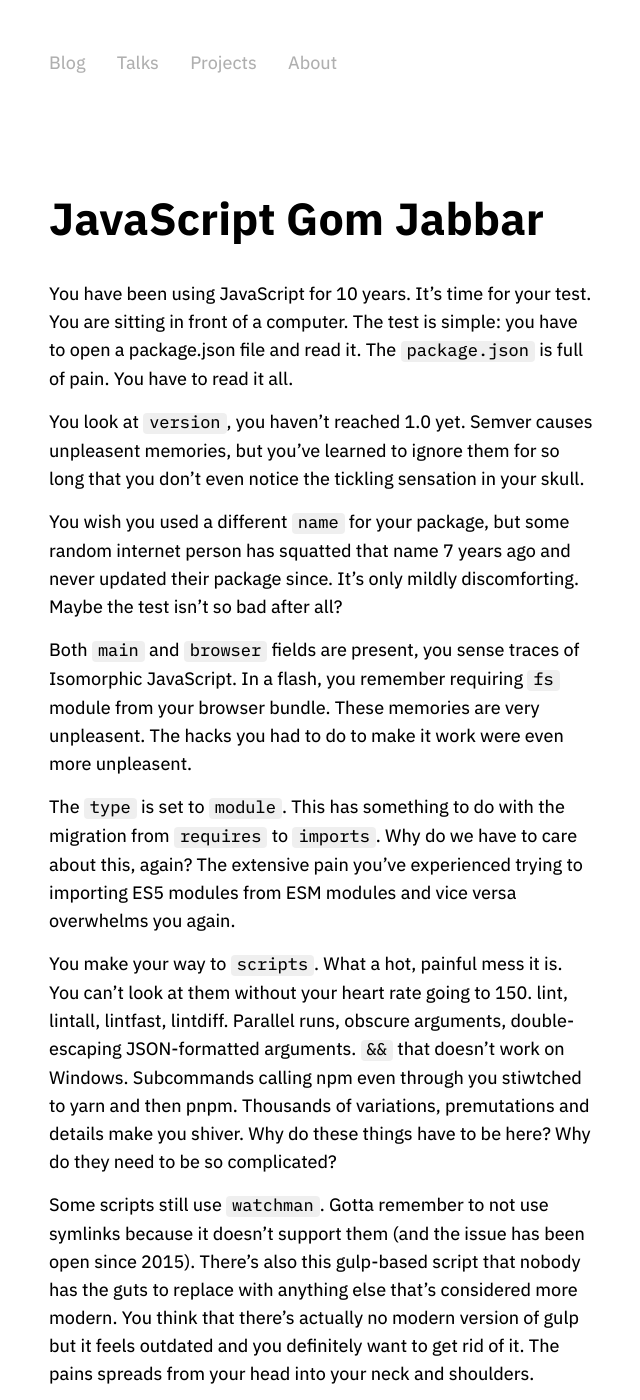
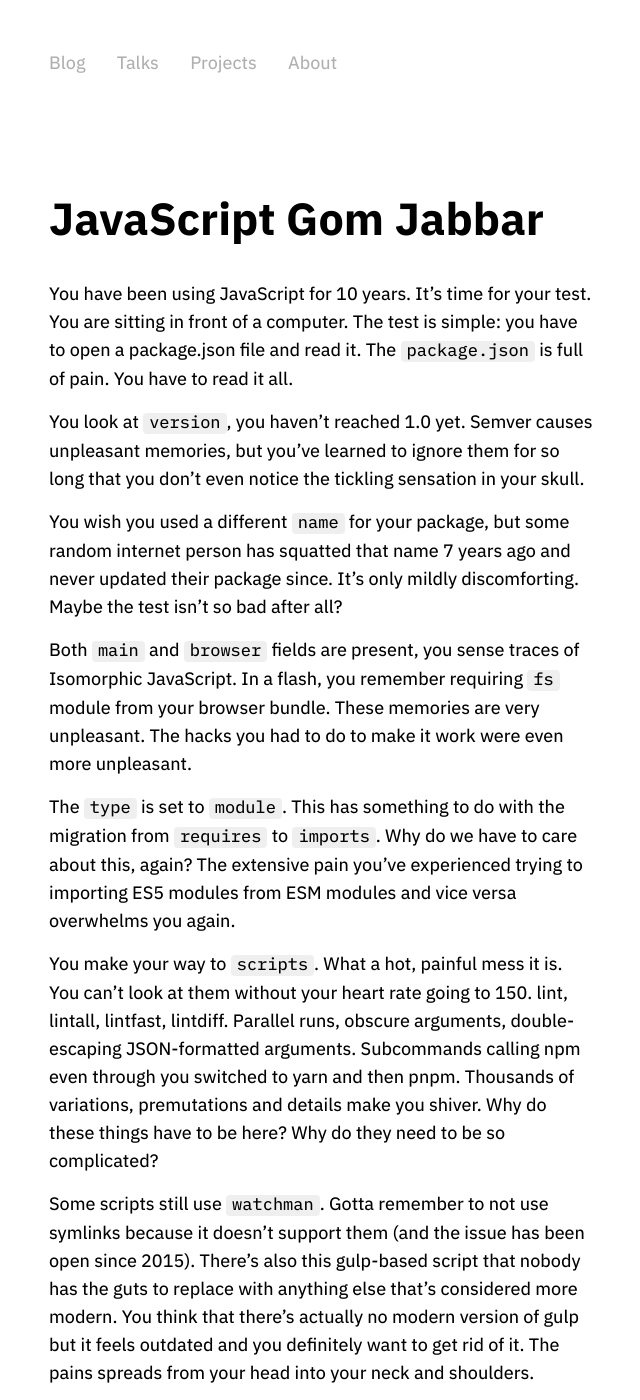
Before and after one commit to frantic/frantic.github.io, a Jekyll site: the page built from _posts/2023-06-29-javascript-gom-jabbar.md, in a window 1280 px wide and 1400 px high. Shown: the whole window, without its empty margins (319-959 px from the left). Built offline with Jekyll 4.4.1, drawn with Linux system fonts in a browser that asks for light colours; some of the changed text lies outside the part shown.

Commit message:
Publishing changes

```diff
--- a/_posts/2023-06-29-javascript-gom-jabbar.md
+++ b/_posts/2023-06-29-javascript-gom-jabbar.md
@@ -7,15 +7,15 @@ excerpt: What's inside that package.json? Pain.
 
 You have been using JavaScript for 10 years. It's time for your test. You are sitting in front of a computer. The test is simple: you have to open a package.json file and read it. The `package.json` is full of pain. You have to read it all.
 
-You look at `version`, you haven't reached 1.0 yet. Semver causes unpleasent memories, but you've learned to ignore them for so long that you don't even notice the tickling sensation in your skull.
+You look at `version`, you haven't reached 1.0 yet. Semver causes unpleasant memories, but you've learned to ignore them for so long that you don't even notice the tickling sensation in your skull.
 
 You wish you used a different `name` for your package, but some random internet person has squatted that name 7 years ago and never updated their package since. It's only mildly discomforting. Maybe the test isn't so bad after all?
 
-Both `main` and `browser` fields are present, you sense traces of Isomorphic JavaScript. In a flash, you remember requiring `fs` module from your browser bundle. These memories are very unpleasent. The hacks you had to do to make it work were even more unpleasent.
+Both `main` and `browser` fields are present, you sense traces of Isomorphic JavaScript. In a flash, you remember requiring `fs` module from your browser bundle. These memories are very unpleasant. The hacks you had to do to make it work were even more unpleasant.
 
 The `type` is set to `module`. This has something to do with the migration from `requires` to `imports`. Why do we have to care about this, again? The extensive pain you've experienced trying to importing ES5 modules from ESM modules and vice versa overwhelms you again.
 
-You make your way to `scripts`. What a hot, painful mess it is. You can't look at them without your heart rate going to 150. lint, lintall, lintfast, lintdiff. Parallel runs, obscure arguments, double-escaping JSON-formatted arguments. `&&` that doesn't work on Windows. Subcommands calling npm even through you stiwtched to yarn and then pnpm. Thousands of variations, premutations and details make you shiver. Why do these things have to be here? Why do they need to be so complicated?
+You make your way to `scripts`. What a hot, painful mess it is. You can't look at them without your heart rate going to 150. lint, lintall, lintfast, lintdiff. Parallel runs, obscure arguments, double-escaping JSON-formatted arguments. Subcommands calling npm even through you switched to yarn and then pnpm. Thousands of variations, premutations and details make you shiver. Why do these things have to be here? Why do they need to be so complicated?
 
 Some scripts still use `watchman`. Gotta remember to not use symlinks because it doesn't support them (and the issue has been open since 2015). There's also this gulp-based script that nobody has the guts to replace with anything else that's considered more modern. You think that there's actually no modern version of gulp but it feels outdated and you definitely want to get rid of it. The pains spreads from your head into your neck and shoulders.
 
```
Also changed, not shown: other parts of _posts/2023-06-29-javascript-gom-jabbar.md (+2 -2 lines).
